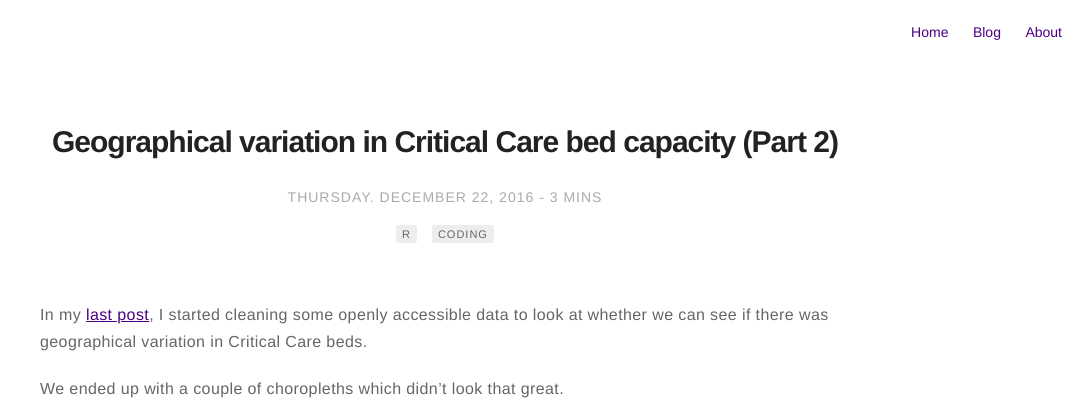
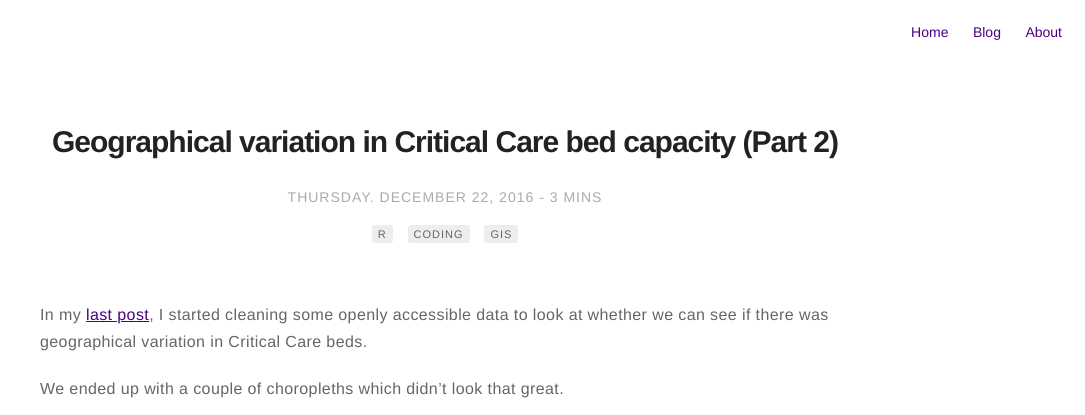
Before and after one commit to dannyjnwong/dannyjnwong.github.io, a Jekyll site: the page built from _posts/2016-12-22-Geographical-variation-in-Critical-Care-bed-capacity-2.md, in a window 1280 px wide and 900 px high. Shown: the top 415 px of the window, without its empty margins (195-1280 px from the left). Built offline with Jekyll 4.4.1, drawn with Linux system fonts in a browser that asks for light colours; comment, search, counter and statistics services are not loaded.

Commit message:
Modified Tags

```diff
--- a/_drafts/2016-12-09-Geographical-variation-in-Critical-Care-bed-capacity.Rmd
+++ b/_drafts/2016-12-09-Geographical-variation-in-Critical-Care-bed-capacity.Rmd
@@ -7,6 +7,7 @@ blog: true
 tag:
 - R
 - Coding
+- GIS
 ---
 
 I've always wondered if there was variation across the UK with regards to Critical Care bed capacity. In other words, are there regions in the UK where there are more Critical Care beds per population than others?
--- a/_drafts/2016-12-22-Geographical-variation-in-Critical-Care-bed-capacity-2.Rmd
+++ b/_drafts/2016-12-22-Geographical-variation-in-Critical-Care-bed-capacity-2.Rmd
@@ -7,6 +7,7 @@ blog: true
 tag:
 - R
 - Coding
+- GIS
 ---
 
 In my [last post](http://dannyjnwong.github.io/Geographical-variation-in-Critical-Care-bed-capacity/), I started cleaning some openly accessible data to look at whether we can see if there was geographical variation in Critical Care beds.
--- a/_posts/2016-12-22-Geographical-variation-in-Critical-Care-bed-capacity-2.md
+++ b/_posts/2016-12-22-Geographical-variation-in-Critical-Care-bed-capacity-2.md
@@ -7,6 +7,7 @@ blog: true
 tag:
 - R
 - Coding
+- GIS
 ---
 
 In my [last post](http://dannyjnwong.github.io/Geographical-variation-in-Critical-Care-bed-capacity/), I started cleaning some openly accessible data to look at whether we can see if there was geographical variation in Critical Care beds.
```
Also changed, not shown: _posts/2016-12-09-Geographical-variation-in-Critical-Care-bed-capacity.md (+1 -0 lines).
